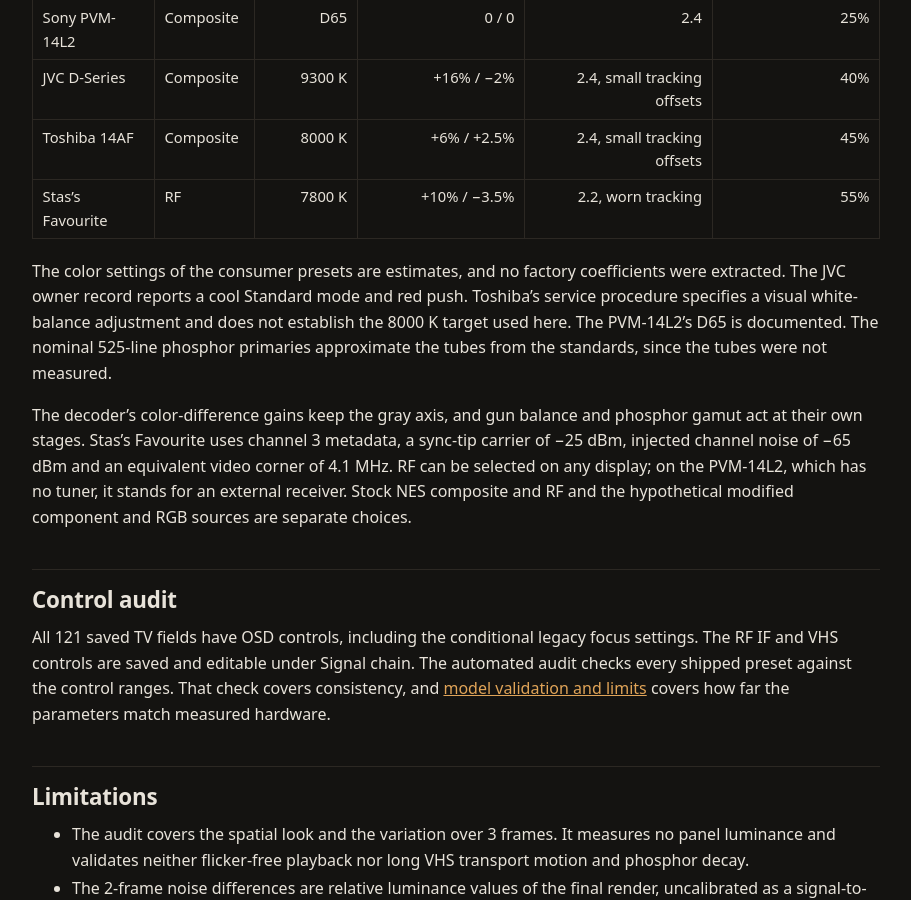
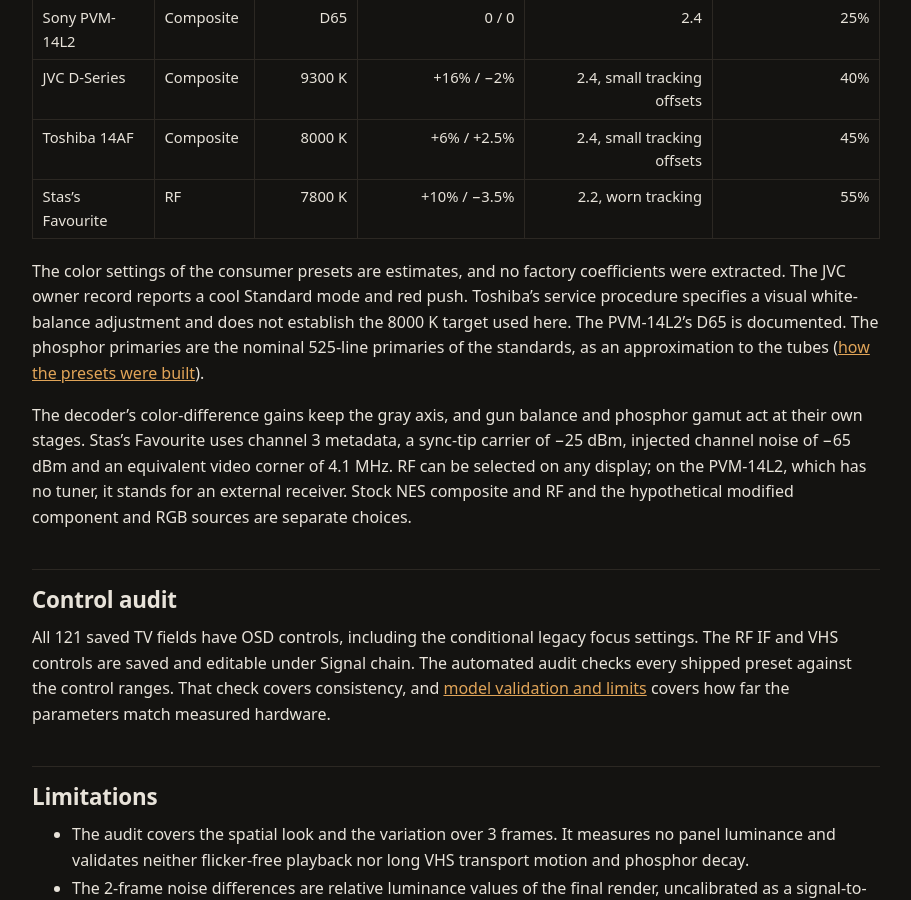
Before and after one commit to yaglo/mynes-web, a Jekyll site: the page built from archive/presets.md, in a window 1280 px wide and 900 px high, scrolled down 29306 px. Shown: the whole window, without its empty margins (184-1095 px from the left). Built offline with Jekyll 4.4.1, drawn with Linux system fonts in a browser that asks for light colours.

Commit message:
Link the audit's phosphor sentence to About instead of restating the caveat
"since the tubes were not measured" repeated the model caveat that About
states once for the whole site (V1). The sentence keeps its fact, the
nominal 525-line primaries as an approximation to the tubes, and links
to About for how the presets were built.

```diff
--- a/archive/presets.md
+++ b/archive/presets.md
@@ -722,7 +722,7 @@
 | Toshiba 14AF | Composite | 8000 K | +6% / +2.5% | 2.4, small tracking offsets | 45% |
 | Stas's Favourite | RF | 7800 K | +10% / −3.5% | 2.2, worn tracking | 55% |
 
-The color settings of the consumer presets are estimates, and no factory coefficients were extracted. The JVC owner record reports a cool Standard mode and red push. Toshiba's service procedure specifies a visual white-balance adjustment and does not establish the 8000 K target used here. The PVM-14L2's D65 is documented. The nominal 525-line phosphor primaries approximate the tubes from the standards, since the tubes were not measured.
+The color settings of the consumer presets are estimates, and no factory coefficients were extracted. The JVC owner record reports a cool Standard mode and red push. Toshiba's service procedure specifies a visual white-balance adjustment and does not establish the 8000 K target used here. The PVM-14L2's D65 is documented. The phosphor primaries are the nominal 525-line primaries of the standards, as an approximation to the tubes ([how the presets were built]({{ '/about/#how-the-images-are-made' | relative_url }})).
 
 The decoder's color-difference gains keep the gray axis, and gun balance and phosphor gamut act at their own stages. Stas's Favourite uses channel 3 metadata, a sync-tip carrier of −25 dBm, injected channel noise of −65 dBm and an equivalent video corner of 4.1 MHz. RF can be selected on any display; on the PVM-14L2, which has no tuner, it stands for an external receiver. Stock NES composite and RF and the hypothetical modified component and RGB sources are separate choices.
 
```
